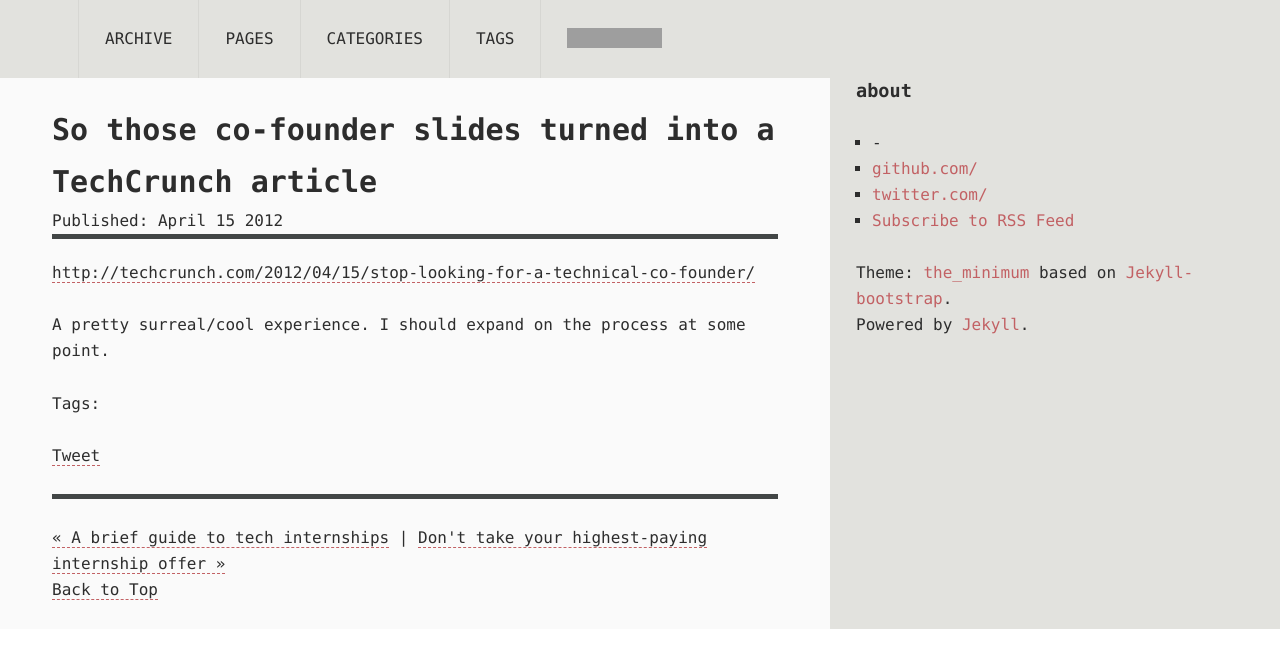
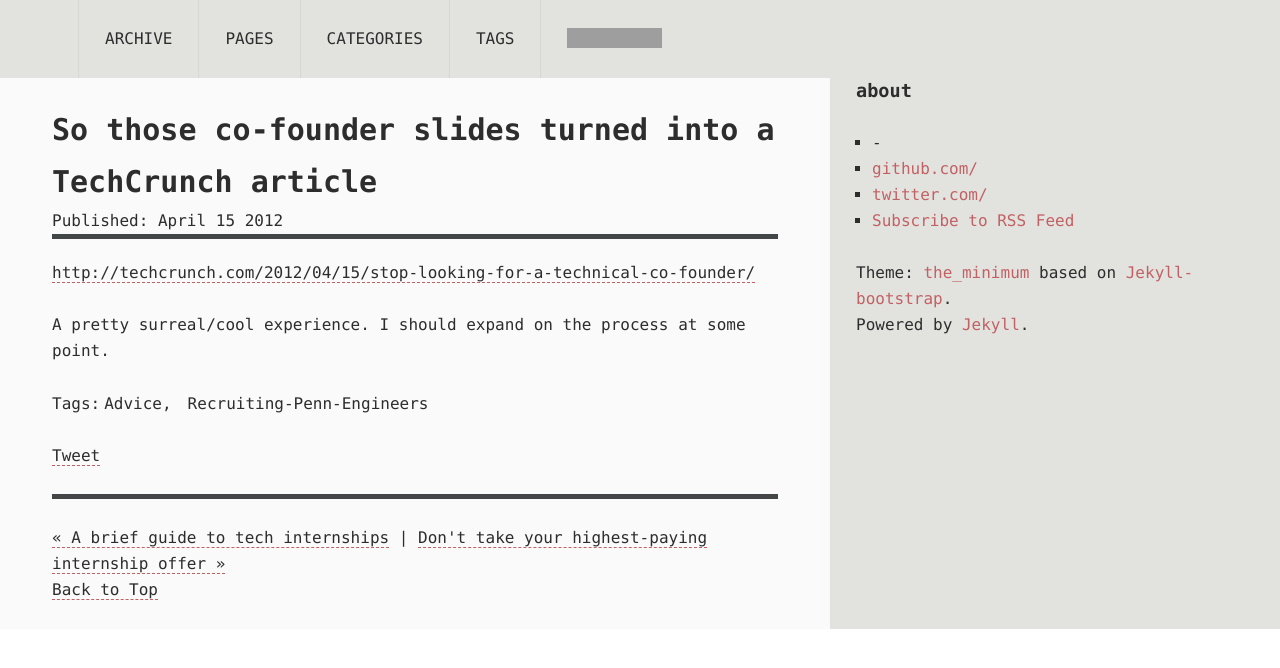
Before and after one commit to AlexeyMK/alexeymk.github.com, a Jekyll site: the page built from _posts/2012-04-15-so-those-co-founder-slides-turned-into-a-tech.html, in a window 1280 px wide. Shown: the top 668 px of the page. Built offline with Jekyll 4.4.1, drawn with Linux system fonts in a browser that asks for light colours; some web fonts are replaced; comment, search, counter and statistics services are not loaded; grey boxes are pictures that could not be loaded.

Commit message:
tags now have commas between them

```diff
--- a/_includes/partials/post.html
+++ b/_includes/partials/post.html
@@ -21,10 +21,12 @@
 				<div class="entry-content">
           {{ post.content }}
 					<div class="meta">
-						<ul class="list-category list-linear">
 						<ul class="list-tag list-linear">
 							<li class="list-head">tags: </li>
 							{% assign tags_list = post.tags %}
+              {% for tag in tags_list %}
+              <li>{{ tag }}{% if forloop.last != true %},{% endif %}</li>
+              {% endfor %}
 						</ul>
 					</div><!-- meta -->
 				</div><!-- entry-content -->
--- a/_posts/2012-04-15-so-those-co-founder-slides-turned-into-a-tech.html
+++ b/_posts/2012-04-15-so-those-co-founder-slides-turned-into-a-tech.html
@@ -4,7 +4,7 @@ layout: post
 title: So those co-founder slides turned into a TechCrunch article
 published: true
 date: '2012-04-15 14:46:00'
-categories:
+tags:
 - advice
 - recruiting-penn-engineers
 ---
--- a/_posts/2012-05-19-dont-take-your-highest-paying-internship-offe.html
+++ b/_posts/2012-05-19-dont-take-your-highest-paying-internship-offe.html
@@ -4,7 +4,7 @@ layout: post
 title: Don't take your highest-paying internship offer
 published: true
 date: '2012-05-19 10:37:00'
-categories:
+tags:
 - advice
 - internships
 ---
--- a/posterous_import.rb
+++ b/posterous_import.rb
@@ -65,7 +65,7 @@ while posts.any?
       'title' => post.title.to_s,
       'published' => published,
       'date' => "%02d-%02d-%02d %02d:%02d:%02d" % [date.year, date.month, date.day, date.hour, date.minute, date.second],
-      'categories' => tags,
+      'tags' => tags,
     }.delete_if { |k,v| v.nil? || v == ''}.to_yaml
 
     content = post.body_html
```
